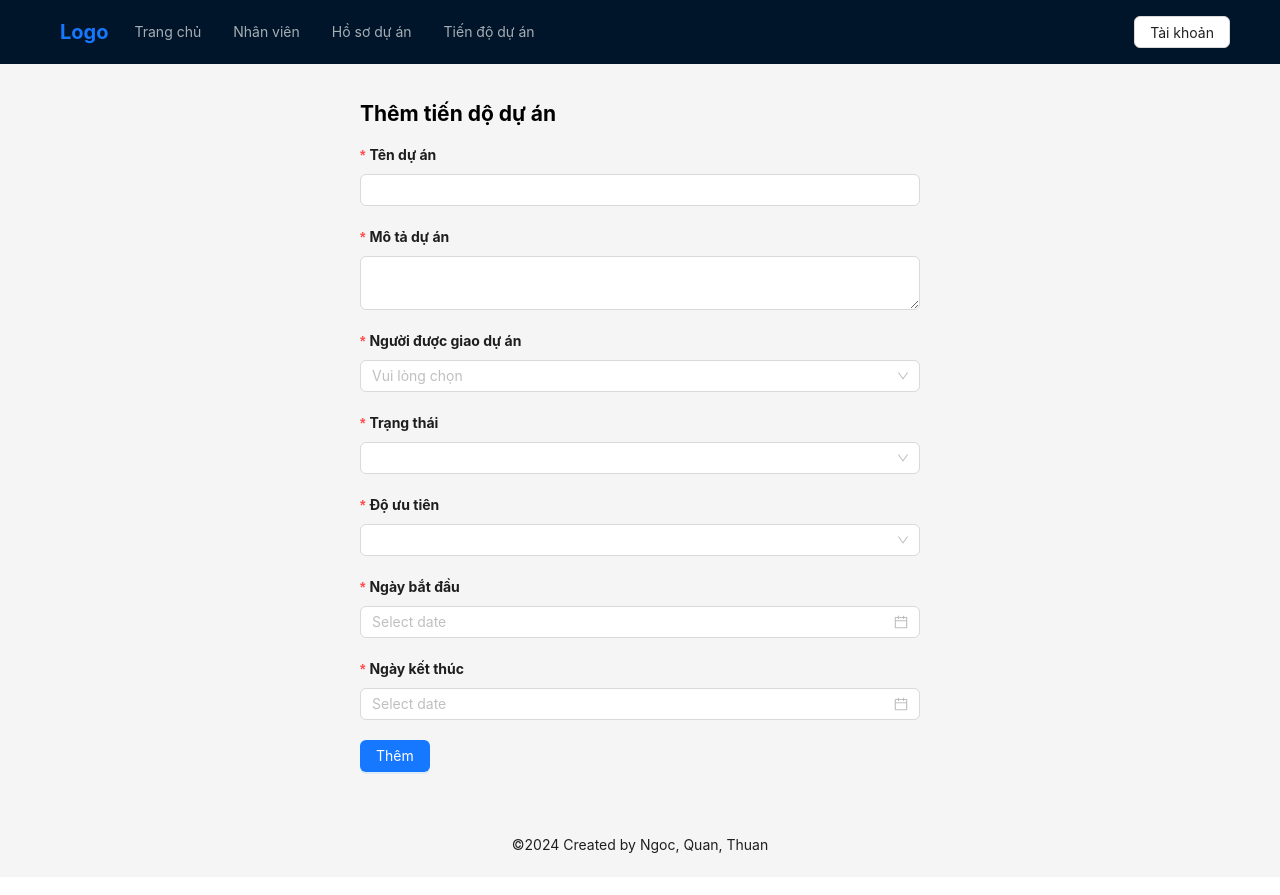
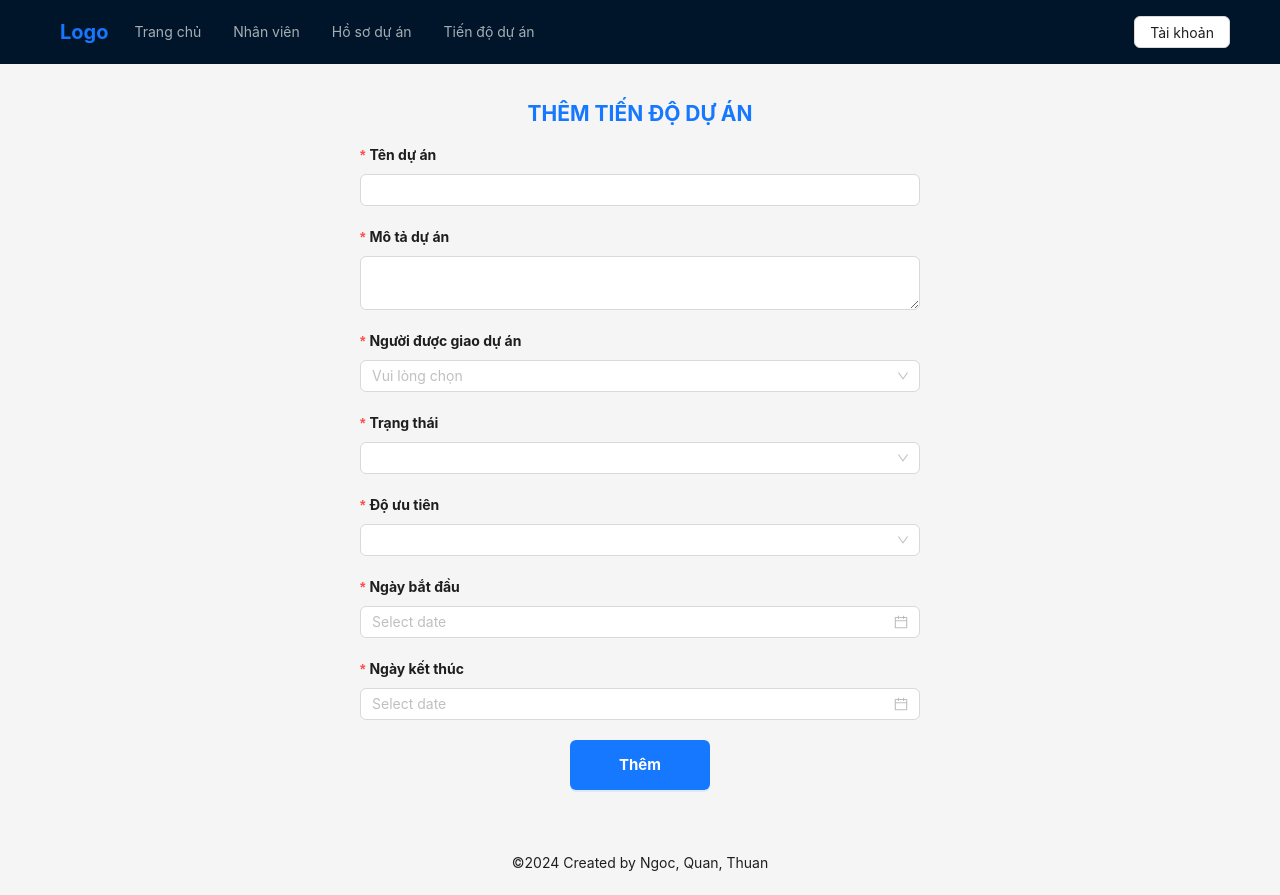
Before and after one commit to HongNgoc1408/QuanLyTienDoDuAn_Frontend, a React (Create React App) app: page /progress/add in a window 1280 px wide. Built offline with nearby package versions, Linux system fonts and the light colour scheme.

Commit message:
chinh giao dien trang them

```diff
--- a/src/components/ProgressComponent/ProgressForm.js
+++ b/src/components/ProgressComponent/ProgressForm.js
@@ -124,9 +124,20 @@ const ProgressForm = ({
       </Form.Item>
 
       <Form.Item>
-        <Button type="primary" htmlType="submit">
-          Thêm
-        </Button>
+        <div style={{ textAlign: "center" }}>
+          <Button
+            type="primary"
+            htmlType="submit"
+            style={{
+              width: "25%",
+              height: "50px",
+              fontSize: "15px",
+              fontWeight: "bold",
+            }}
+          >
+            Thêm
+          </Button>
+        </div>
       </Form.Item>
     </Form>
   );
--- a/src/pages/ProgressPage/AddProgressPage/AddProgressPage.js
+++ b/src/pages/ProgressPage/AddProgressPage/AddProgressPage.js
@@ -48,8 +48,22 @@ const AddProgressPage = () => {
 
   return (
     <div>
-      <div style={{ padding: "20px", maxWidth: "600px", margin: "0 auto" }}>
-        <h2>Thêm tiến dộ dự án</h2>
+      <div
+        style={{
+          padding: "20px",
+          maxWidth: "600px",
+          margin: "0 auto",
+        }}
+      >
+        <h2
+          style={{
+            textAlign: "center",
+            textTransform: "uppercase",
+            color: "#1677FF",
+          }}
+        >
+          Thêm tiến độ dự án
+        </h2>
         <ProgressForm
           options={options}
           progress={progress}
--- a/src/pages/ProgressPage/EditProgressPage/EditProgressPage.js
+++ b/src/pages/ProgressPage/EditProgressPage/EditProgressPage.js
@@ -1,6 +1,6 @@
 import React, { useState } from "react";
 import ProgressForm from "../../../components/ProgressComponent/ProgressForm";
-import { addProgress } from "../../../services/ProgressService";
+import { editProgress } from "../../../services/ProgressService";
 import { message } from "antd";
 
 const EditProgressPage = () => {
@@ -35,10 +35,9 @@ const EditProgressPage = () => {
   };
 
   const handleSubmit = () => {
-    addProgress(progress)
+    editProgress(progress)
       .then(() => {
-        window.location.reload();
-        message.success("Thêm tiến độ dự án thành công");
+        console.log("Edit progress");
       })
       .catch((error) => {
         message.error("Có lỗi xảy ra khi thêm tiến độ dự án");
--- a/src/pages/ProgressPage/ProgressPage.js
+++ b/src/pages/ProgressPage/ProgressPage.js
@@ -43,6 +43,9 @@ const ProgressPage = () => {
           </Button>
         </Col>
       </Row>
+      {/* <h3 style={{ paddingLeft: 10, fontWeight: "bold" }}>
+        Danh sách tiến độ dự án
+      </h3> */}
       <ProgressTable />
     </Content>
   );
--- a/src/services/ProgressService.js
+++ b/src/services/ProgressService.js
@@ -23,6 +23,16 @@ export const getProgresses = async () => {
   }
 };
 
+export const editProgress = async (id) => {
+  try {
+    const response = await axios.put(`/progress/edit/${id}`);
+    return response.data;
+  } catch (error) {
+    console.error("Lỗi tạo dự án:", error);
+    throw error;
+  }
+};
+
 export const deleteProgress = async (id) => {
   try {
     const response = await axios.delete(`/progress/delete/${id}`);
```
